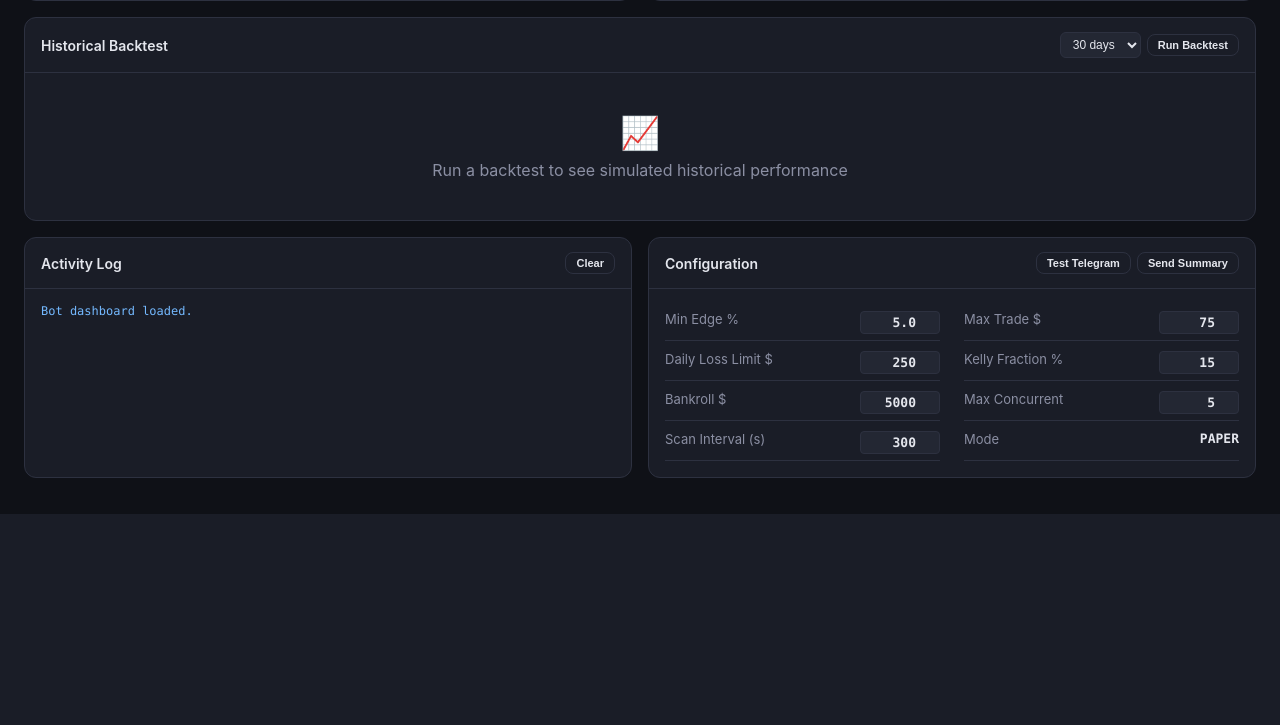
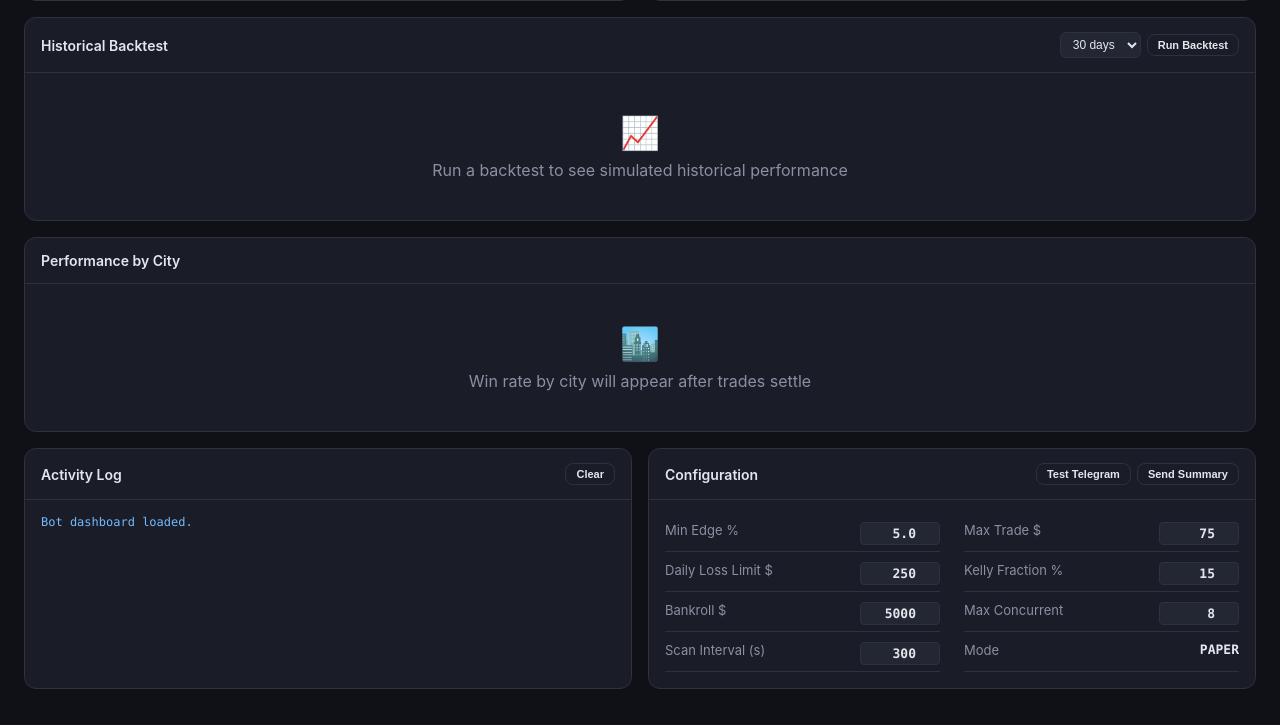
Before and after one commit to Angeshen/Weather, a Flask app: page / in a window 1280 px wide. Shown: the part 1008-1733 px from the top of the page. Before the commit the page ends 1522 px from the top, so only its background shows below. Run offline with Flask 3, Linux system fonts and the light colour scheme; data that the repository does not hold is empty.

Commit message:
Bot update Sat 03/28/2026 21:35:53.11

```diff
--- a/src/core/trade_executor.py
+++ b/src/core/trade_executor.py
@@ -139,6 +139,16 @@ def is_ticker_already_open(ticker: str) -> bool:
     return (row[0] if row else 0) > 0
 
 
+def get_open_trade_count_for_city(city: str) -> int:
+    """Return number of open trades for a given city name."""
+    conn = get_db()
+    row = conn.execute(
+        "SELECT COUNT(*) FROM trades WHERE status = 'open' AND city = ?", (city,)
+    ).fetchone()
+    conn.close()
+    return row[0] if row else 0
+
+
 def check_risk_limits() -> tuple[bool, str]:
     """Check if we can place more trades based on risk limits."""
     daily_pnl = get_daily_loss_today()
@@ -261,6 +271,10 @@ def execute_trade(signal: dict, client: KalshiClient = None) -> dict:
     if is_ticker_already_open(signal["ticker"]):
         return {"status": "blocked", "reason": f"Already have open trade on {signal['ticker']}"}
 
+    city = signal.get("city", "")
+    if city and get_open_trade_count_for_city(city) >= settings.max_trades_per_city:
+        return {"status": "blocked", "reason": f"Max trades per city reached for {city} ({settings.max_trades_per_city})"}
+
     if settings.trading_mode == "live" and client:
         return execute_live_trade(signal, client)
     else:
@@ -334,5 +348,73 @@ def get_stats() -> dict:
     }
 
 
+def get_win_rate_by_city() -> list[dict]:
+    """Get win rate and P&L broken down by city."""
+    conn = get_db()
+    rows = conn.execute("""
+        SELECT city,
+               COUNT(*) as total,
+               SUM(CASE WHEN pnl_usd > 0 THEN 1 ELSE 0 END) as wins,
+               SUM(CASE WHEN pnl_usd <= 0 THEN 1 ELSE 0 END) as losses,
+               ROUND(SUM(pnl_usd), 2) as total_pnl
+        FROM trades
+        WHERE status = 'settled' AND city IS NOT NULL AND city != ''
+        GROUP BY city
+        ORDER BY total_pnl DESC
+    """).fetchall()
+    conn.close()
+    result = []
+    for r in rows:
+        city, total, wins, losses, total_pnl = r
+        result.append({
+            "city": city,
+            "total": total,
+            "wins": wins,
+            "losses": losses,
+            "win_rate": round(wins / total * 100, 1) if total > 0 else 0,
+            "total_pnl": total_pnl or 0,
+        })
+    return result
+
+
+def get_open_trades_with_current_prices(last_markets: list) -> list[dict]:
+    """Get open trades enriched with current market price for unrealized P&L."""
+    conn = get_db()
+    conn.row_factory = sqlite3.Row
+    rows = conn.execute(
+        "SELECT * FROM trades WHERE status = 'open' ORDER BY id DESC"
+    ).fetchall()
+    conn.close()
+
+    # Build a price lookup from last scan markets
+    price_lookup = {m["ticker"]: m for m in last_markets}
+
+    result = []
+    for row in rows:
+        trade = dict(row)
+        ticker = trade["ticker"]
+        current = price_lookup.get(ticker, {})
+
+        # Current market price for our side
+        if trade.get("side") == "yes":
+            current_price = current.get("yes_ask") or current.get("yes_bid")
+        else:
+            current_price = current.get("no_ask") or current.get("no_bid")
+
+        entry_price = trade.get("market_price", 0)
+        contracts = trade.get("contracts", 0)
+
+        if current_price and entry_price and contracts:
+            # Unrealized P&L = (current_price - entry_price) * contracts
+            unrealized_pnl = round((current_price - entry_price) * contracts, 2)
+        else:
+            unrealized_pnl = None
+
+        trade["current_price"] = current_price
+        trade["unrealized_pnl"] = unrealized_pnl
+        result.append(trade)
+    return result
+
+
 # Initialize DB on import
 init_db()
--- a/src/web/app.py
+++ b/src/web/app.py
@@ -25,12 +25,15 @@ from src.core.trade_executor import (
     log_bankroll,
     init_db,
     get_open_trade_count,
+    get_win_rate_by_city,
+    get_open_trades_with_current_prices,
 )
 from src.core.notifications import (
     notify_bot_status,
     notify_daily_summary,
     notify_scan_summary,
     notify_settlement,
+    notify_risk_alert,
     test_notification,
 )
 from src.core.settlement import settle_open_trades
@@ -156,6 +159,27 @@ def bot_loop():
                 settle_results = settle_open_trades()
                 if settle_results.get("settled", 0) > 0:
                     notify_settlement(settle_results)
+            except Exception:
+                pass
+
+            # Stale signal detection — warn if market price moved 10%+ against open position
+            try:
+                price_lookup = {m["ticker"]: m for m in markets}
+                open_trades = get_open_trades_with_current_prices(
+                    [{k: v for k, v in m.items() if k != "raw_market"} for m in markets]
+                )
+                for ot in open_trades:
+                    if ot.get("unrealized_pnl") is None:
+                        continue
+                    entry = ot.get("market_price", 0)
+                    if not entry:
+                        continue
+                    drift = abs((ot.get("unrealized_pnl", 0)) / (entry * ot.get("contracts", 1) + 0.001))
+                    if drift >= 0.10:
+                        notify_risk_alert(
+                            f"Position drift alert: {ot['ticker']}\n"
+                            f"Entry: {entry*100:.0f}¢  |  Unrealized P&L: ${ot['unrealized_pnl']:+.2f} ({drift*100:.0f}% move)"
+                        )
             except Exception:
                 pass
 
@@ -384,6 +408,19 @@ def api_trade_note():
     return jsonify({"status": "saved"})
 
 
+@app.route("/api/city-stats")
+def api_city_stats():
+    """Win rate and P&L broken down by city."""
+    return jsonify(get_win_rate_by_city())
+
+
+@app.route("/api/open-trades")
+def api_open_trades():
+    """Open trades with unrealized P&L based on last scan prices."""
+    trades = get_open_trades_with_current_prices(bot_state.get("last_markets", []))
+    return jsonify(trades)
+
+
 @app.route("/api/debug/forecast")
 def api_debug_forecast():
     """Show forecast + filter results for first 5 markets to diagnose why no signals fire."""
--- a/src/web/templates/dashboard.html
+++ b/src/web/templates/dashboard.html
@@ -226,6 +226,17 @@
             </div>
         </div>
 
+        <!-- City Performance -->
+        <div class="panel">
+            <div class="panel-header">
+                <span>Performance by City</span>
+                <span class="last-scan" id="cityStatsCount"></span>
+            </div>
+            <div class="panel-body" id="cityStatsBody">
+                <div class="empty-state"><div class="icon">🏙️</div><p>Win rate by city will appear after trades settle</p></div>
+            </div>
+        </div>
+
         <!-- Log + Config -->
         <div class="two-col">
             <div class="panel">
@@ -321,18 +332,29 @@ async function refreshStatus() {
 
 async function refreshTrades() {
     try {
-        const trades = await api('/api/trades?limit=20');
+        const [trades, openTrades] = await Promise.all([
+            api('/api/trades?limit=20'),
+            api('/api/open-trades').catch(() => []),
+        ]);
+        const unrealizedMap = {};
+        for (const t of openTrades) {
+            if (t.unrealized_pnl !== null && t.unrealized_pnl !== undefined) {
+                unrealizedMap[t.id] = t.unrealized_pnl;
+            }
+        }
         $('tradeCount').textContent = trades.length + ' trades';
         if (!trades.length) {
             $('tradesBody').innerHTML = '<div class="empty-state"><div class="icon">&#128202;</div><p>No trades yet</p></div>';
             return;
         }
-        let html = '<table><thead><tr><th>#</th><th>Time</th><th>Ticker</th><th>Side</th><th>Edge</th><th>Size</th><th>Status</th><th>P&L</th><th>Note</th></tr></thead><tbody>';
+        let html = '<table><thead><tr><th>#</th><th>Time</th><th>Ticker</th><th>Side</th><th>Edge</th><th>Size</th><th>Status</th><th>P&L</th><th>Unrealized</th><th>Note</th></tr></thead><tbody>';
         for (const t of trades) {
             const pnlClass = (t.pnl_usd || 0) > 0 ? 'pnl-pos' : (t.pnl_usd || 0) < 0 ? 'pnl-neg' : '';
-            const pnl = t.pnl_usd ? usd(t.pnl_usd) : '—';
+            const pnl = t.pnl_usd != null && t.status === 'settled' ? usd(t.pnl_usd) : '—';
             const time = t.timestamp ? t.timestamp.substring(11, 16) : '?';
             const note = t.note || '';
+            const unreal = unrealizedMap[t.id];
+            const unrealStr = unreal != null ? `<span class="${unreal >= 0 ? 'pnl-pos' : 'pnl-neg'}">${unreal >= 0 ? '+' : ''}${usd(unreal)}</span>` : '—';
             html += `<tr>
                 <td>${t.id}</td>
                 <td>${time}</td>
@@ -342,11 +364,35 @@ async function refreshTrades() {
                 <td>${t.position_size_usd ? usd(t.position_size_usd) : '?'}</td>
                 <td>${t.status}</td>
                 <td class="${pnlClass}">${pnl}</td>
+                <td>${t.status === 'open' ? unrealStr : '—'}</td>
                 <td><input id="note-${t.id}" value="${note.replace(/"/g,'&quot;')}" placeholder="Add note..." onblur="saveNote(${t.id})" style="background:var(--surface2);border:1px solid var(--border);color:var(--text);border-radius:4px;padding:2px 6px;font-size:11px;width:100px;"></td>
             </tr>`;
         }
         html += '</tbody></table>';
         $('tradesBody').innerHTML = html;
+    } catch(e) {}
+}
+
+async function refreshCityStats() {
+    try {
+        const stats = await api('/api/city-stats');
+        if (!stats.length) return;
+        $('cityStatsCount').textContent = stats.length + ' cities';
+        let html = '<table><thead><tr><th>City</th><th>Trades</th><th>W</th><th>L</th><th>Win Rate</th><th>P&L</th></tr></thead><tbody>';
+        for (const c of stats) {
+            const pnlClass = c.total_pnl >= 0 ? 'pnl-pos' : 'pnl-neg';
+            const wrClass = c.win_rate >= 70 ? 'edge-high' : c.win_rate >= 50 ? 'edge-medium' : 'pnl-neg';
+            html += `<tr>
+                <td><strong>${c.city}</strong></td>
+                <td>${c.total}</td>
+                <td style="color:var(--green)">${c.wins}</td>
+                <td style="color:var(--red)">${c.losses}</td>
+                <td class="${wrClass}">${c.win_rate}%</td>
+                <td class="${pnlClass}">${usd(c.total_pnl)}</td>
+            </tr>`;
+        }
+        html += '</tbody></table>';
+        $('cityStatsBody').innerHTML = html;
     } catch(e) {}
 }
 
@@ -799,9 +845,17 @@ async function saveNote(tradeId) {
     await refreshStatus();
     await refreshStats();
     await refreshTrades();
+    await refreshCityStats();
     await loadConfig();
     await loadEquityChart();
 })();
+
+setInterval(async () => {
+    await refreshStatus();
+    await refreshStats();
+    await refreshTrades();
+    await refreshCityStats();
+}, 30000);
 </script>
 </body>
 </html>
```
Also changed, not shown: src/config.py (+11 -1 lines), src/core/edge_calculator.py (+25 -3 lines).
